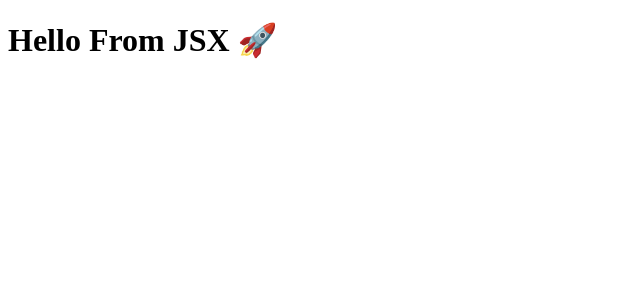
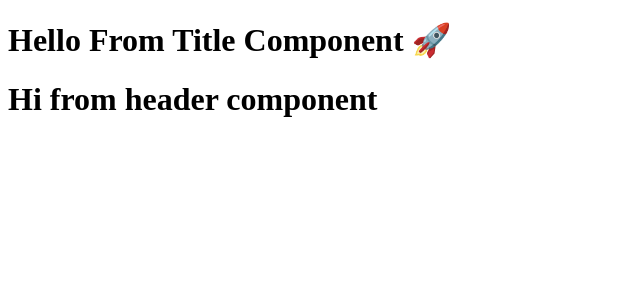
Before and after one commit to Izas-Ahamed/react-study, a React (Vite) app: page / in a window 1280 px wide. Shown: the top 300 px of the page, without its empty margins (0-640 px from the left). Built offline with nearby package versions, Linux system fonts and the light colour scheme.

Commit message:
changing to functional component

```diff
--- a/App.js
+++ b/App.js
@@ -1,10 +1,14 @@
 import React from "react";
 import ReactDOM from "react-dom/client";
 
-const heading = <h1 className="header">Hello From JSX 🚀</h1>;
-
-console.log(heading); // prints object
+const Title = () => <h1 className="header">Hello From Title Component 🚀</h1>;
+//component composition
+const Header = () => (
+  <div id="container">
+    <Title />
+    <h1>Hi from header component</h1>
+  </div>
+);
 
 const root = ReactDOM.createRoot(document.getElementById("root"));
-console.log(root);
-root.render(heading);
+root.render(<Header />);
```
